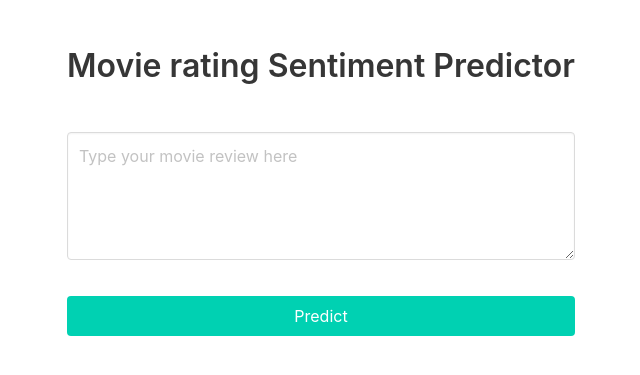
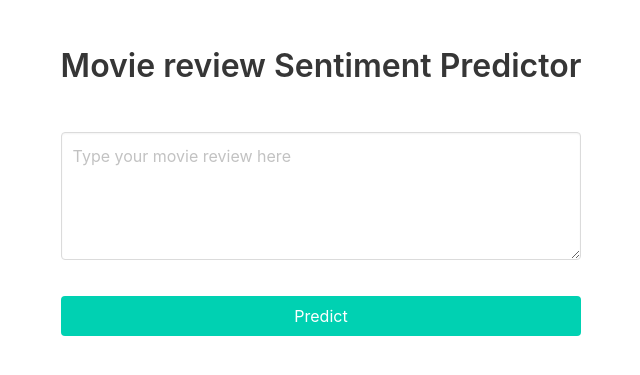
Before and after one commit to SylvainLosey/predictor, a Flask app: page / in a window 1280 px wide. Shown: the top 375 px of the page, without its empty margins (319-959 px from the left). Run offline with Flask 2, Linux system fonts and the light colour scheme; parts of the project's set-up code (start-up, migrations or seed data) failed here and were passed over; some libraries are stand-ins or nearby versions.

Commit message:
Uninstall numpy

```diff
--- a/templates/index.html
+++ b/templates/index.html
@@ -15,7 +15,7 @@
             <div class="columns is-centered">
                 <div class="column has-text-centered is-narrow">
                     <h1 class="title">
-                        Movie rating Sentiment Predictor
+                        Movie review Sentiment Predictor
                     </h1>
                     <br>
                     <form action="{{ url_for('predict')}}" method="post">
```
Also changed, not shown: 2 other files.
